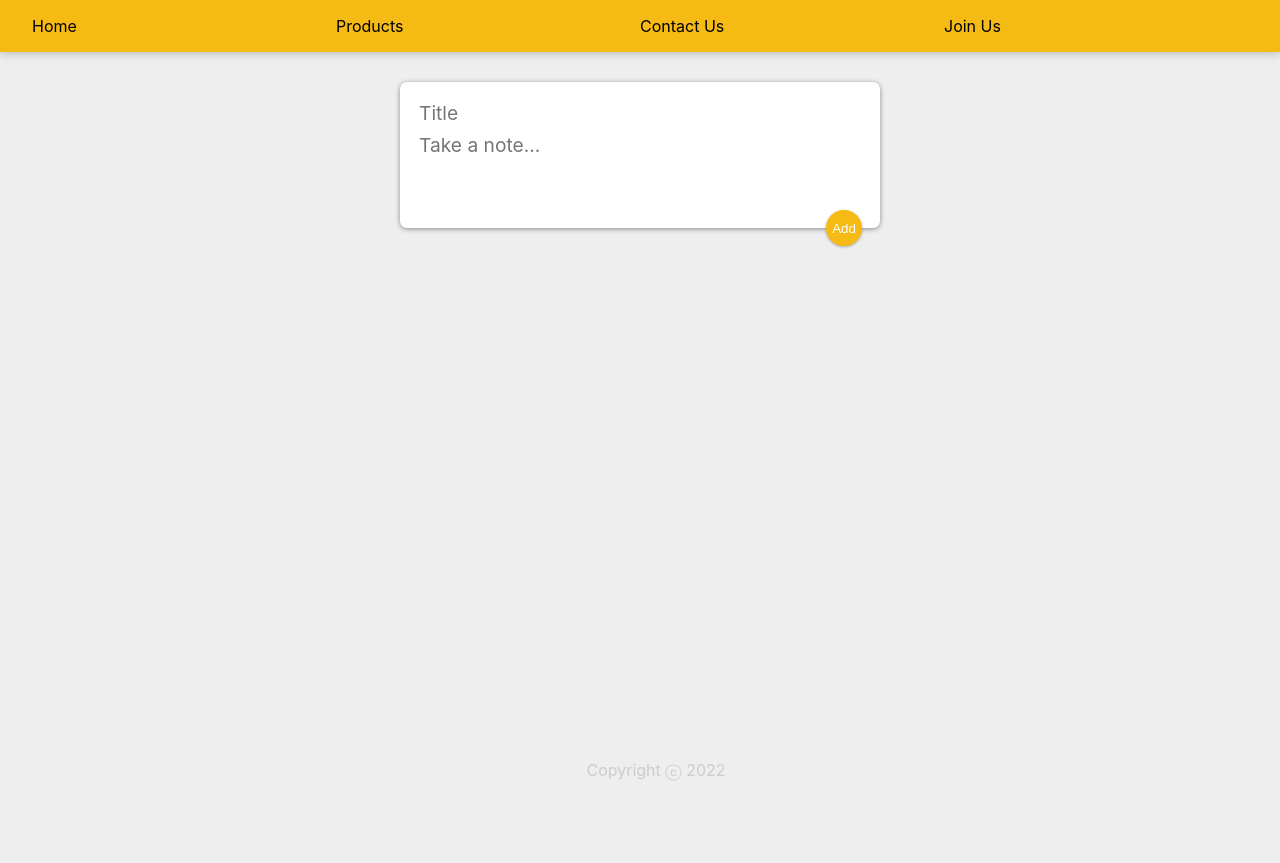
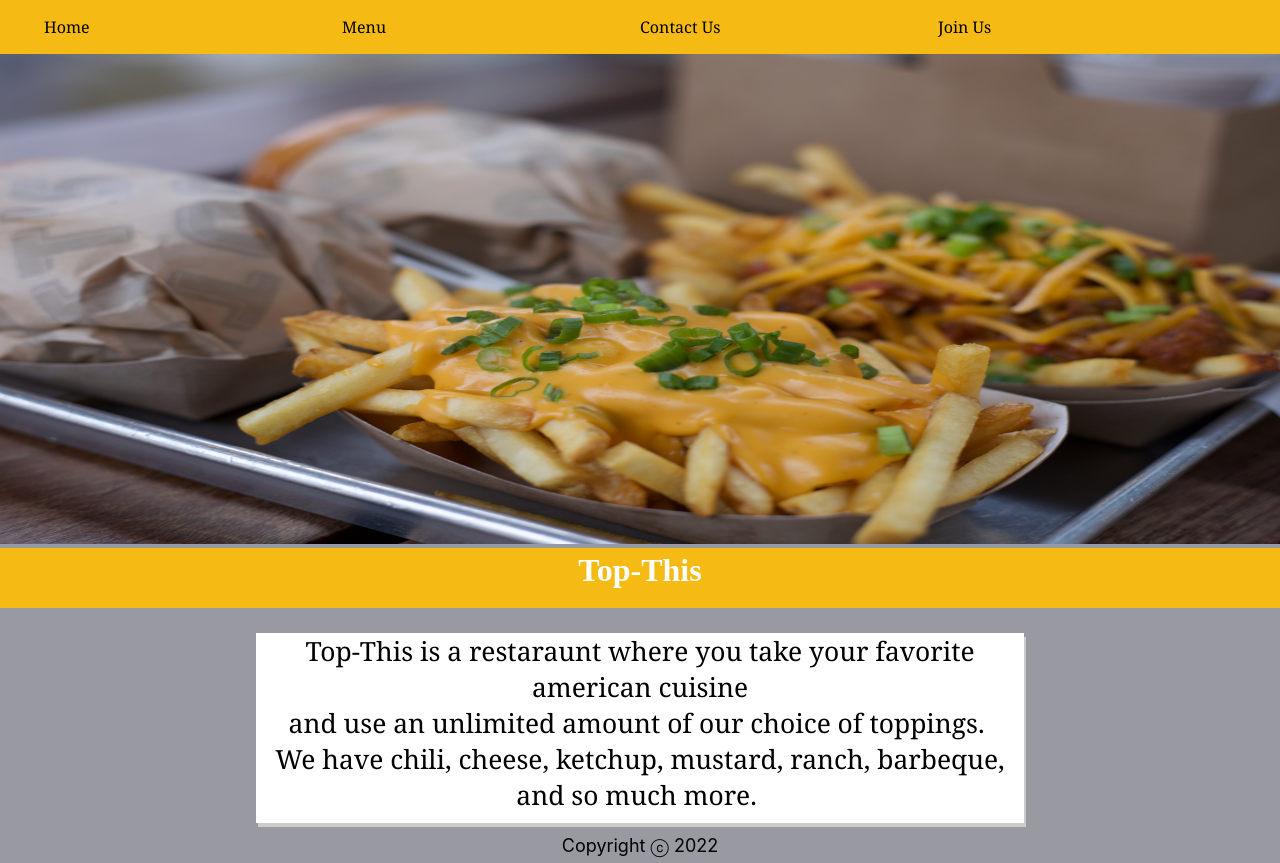
Before and after one commit to shawntez32/top-this, a React (Create React App) app: page / in a window 1280 px wide. Before the commit the page ends 800 px from the top, so only its background shows below. Built offline with nearby package versions, Linux system fonts and the light colour scheme.

Commit message:
deploying app to gh pages

```diff
--- a/src/components/App.jsx
+++ b/src/components/App.jsx
@@ -1,8 +1,10 @@
 import React, { useState } from "react";
 import Header from "./Header";
+import HomeImage from "./HomeImage";
 import Footer from "./Footer";
 import Note from "./Note";
 import CreateArea from "./CreateArea";
+import TopThis from "./TopThis";
 
 function Apple() {
   const [notes, setNotes] = useState([]);
@@ -24,18 +26,8 @@ function Apple() {
   return (
     <div>
       <Header />
-      <CreateArea onAdd={addNote} />
-      {notes.map((noteItem, index) => {
-        return (
-          <Note
-            key={index}
-            id={index}
-            title={noteItem.title}
-            content={noteItem.content}
-            onDelete={deleteNote}
-          />
-        );
-      })}
+      <HomeImage />
+      <TopThis />
       <Footer />
     </div>
   );
--- a/src/components/Header.jsx
+++ b/src/components/Header.jsx
@@ -5,7 +5,7 @@ function Header() {
     <header>
       <div className="navbar">
         <a>Home</a>
-        <a>Products</a>
+        <a>Menu</a>
         <a>Contact Us</a>
         <a>Join Us</a>
       </div>
--- a/src/components/HomeImage.jsx
+++ b/src/components/HomeImage.jsx
@@ -1,12 +1,10 @@
 import React from "react";
+import cheese from "../images/cheeseFries.jpg";
 
 function HomeImage() {
   return (
     <homeImage>
-      <div>
-        <img src="" alt="" />
-
-      </div>
+        <img src={cheese} alt="cheese-fries" />
     </homeImage>
   );
 }
--- /dev/null
+++ b/src/components/TopThis.jsx
@@ -0,0 +1,18 @@
+import React from "react";
+
+function TopThis() {
+  return (
+    <topthis>
+        <div className="Welcome">
+            <h1>Top-This</h1>
+        </div>
+        <div className="about-topThis">
+            <div></div>
+            <div className="middle"><p>Top-This is a restaraunt where you take your favorite american cuisine<br></br>and use an unlimited amount of our choice of toppings. <br></br>We have chili, cheese, ketchup, mustard, ranch, barbeque, and so much more. <br></br></p>
+            </div><div></div>
+        </div>
+    </topthis>
+  );
+}
+
+export default TopThis;
--- a/src/styles.css
+++ b/src/styles.css
@@ -4,11 +4,11 @@
     box-sizing: border-box;
   }
   html {
-    font-family: "Montserrat", sans-serif;
+    font-family: Georgia, 'Times New Roman', Times, serif;
   }
   body {
-    background: #eee;
-    padding: 0 16px;
+    background: #9999A2;
+    padding: 0;
   }
 
   header {
@@ -27,18 +27,27 @@
   header .navbar {
     display: grid;
     grid-template-columns: repeat(4, 1fr);
+    padding: 0 28px;
+    font-family: Georgia, 'Times New Roman', Times, serif;
+  }
+
+  homeImage img {
+    height: 490px;
+    width: 100vw;
   }
 
   footer {
-    position: absolute;
+    position: relative;
     text-align: center;
-    bottom: 0;
+    bottom: 0px;
     width: 100%;
     height: 2.5rem;
   }
 
   footer p {
-    color: #ccc;
+    color: #000;
+    font-size: 18px;
+    padding-top: 12px;
   }
   .note {
     background: #fff;
@@ -70,6 +79,43 @@
     height: 36px;
     cursor: pointer;
     outline: none;
+  }
+
+  topthis .Welcome{
+    text-align: center;
+    background-color: #f5ba13;
+    height: 60px;
+    font-family: 'Times New Roman', Times, serif;
+    color: #fff;
+  }
+
+  topthis .Welcome h1{
+    padding: 4px;
+  }
+
+  topthis .about-topThis {
+    text-align: center;
+    font-size: 24px;
+  }
+
+  .about-topThis {
+    margin-top: 25px;
+    display: grid;
+    grid-template-columns: 3fr 9fr 3fr;
+    background-color: #9999A2;
+  }
+
+  .about-topThis .middle {
+    background-color: #fff;
+    box-shadow: 2px 4px #ccc;
+  }
+
+  .about-topThis p {
+    font-size: 1.1em;
+    font-family: Cambria, Cochin, Georgia, Times, 'Times New Roman', serif;
+    margin-bottom: 10px;
+    white-space: pre-wrap;
+    word-wrap: break-word;
   }
 
   form {
```
Also changed, not shown: src/components/Menu.jsx (added, +14 -0 lines), src/images/cheeseFries.jpg (added).
